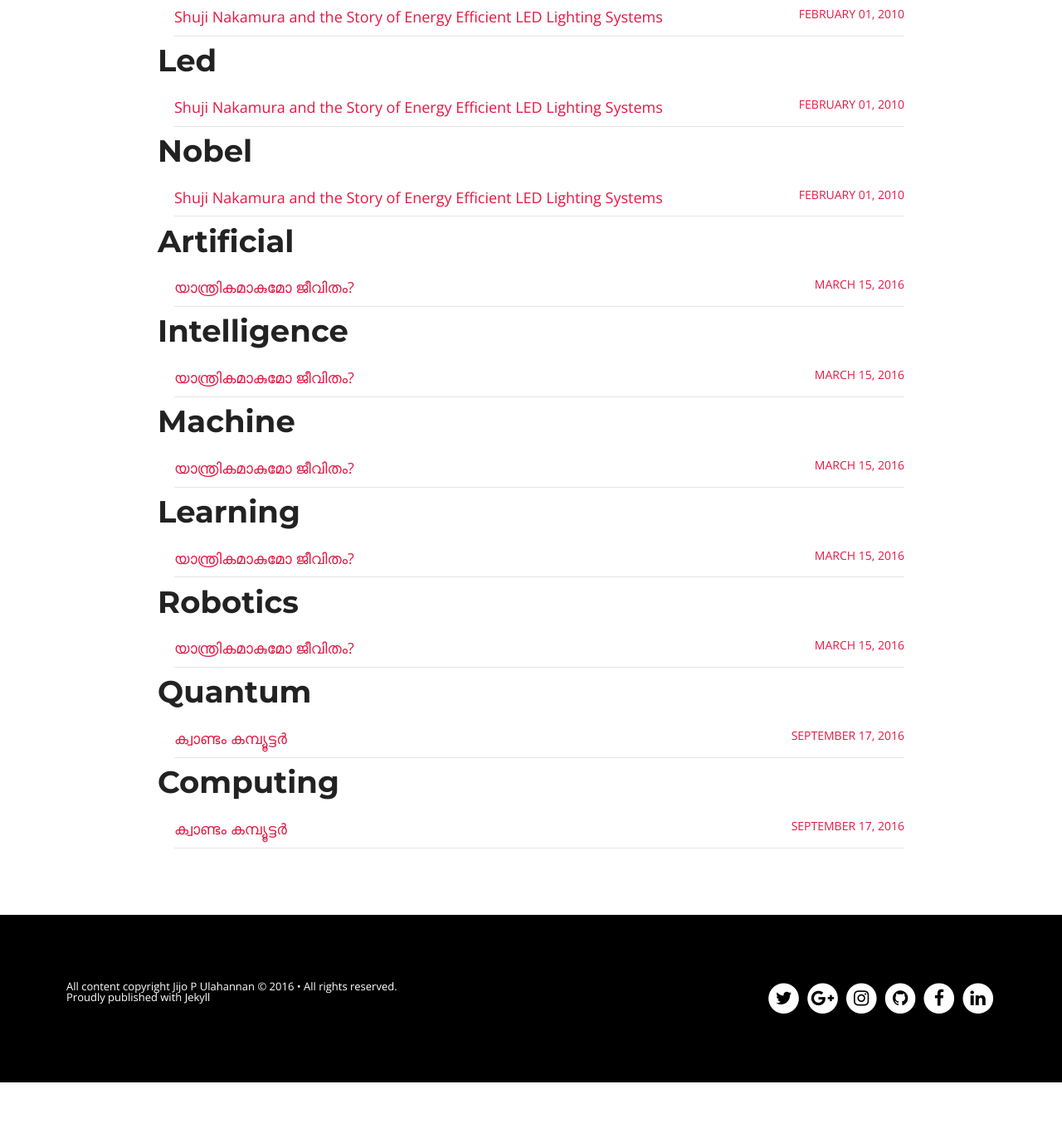
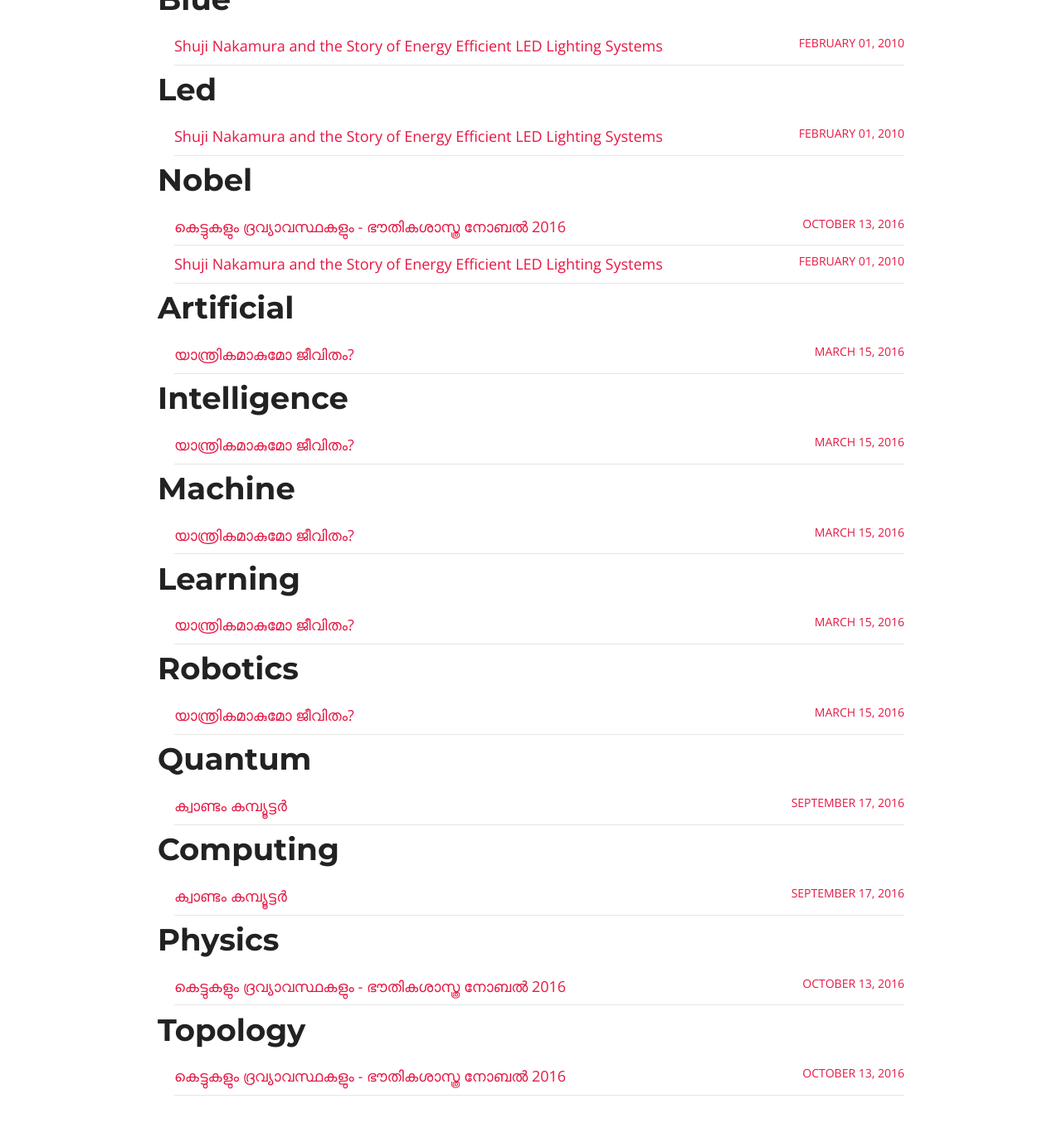
Before and after one commit to nishad/jijopu.github.io, a Jekyll site: the page built from tags.html, in a window 1280 px wide and 1400 px high, scrolled down 485 px. Shown: the top 1360 px of the window at 83% size. Built offline with Jekyll 4.4.1, drawn with Linux system fonts in a browser that asks for light colours; nearby versions of some CDN libraries; before the commit the page ends 1790 px from its top, so only the background shows below that.

Commit message:
final edit1

```diff
--- a/_posts/2016-10-13-matter.md
+++ b/_posts/2016-10-13-matter.md
@@ -1,11 +1,19 @@
 ---
 layout: post
 published: true
-mathjax: true
+title: "കെട്ടുകളും ദ്രവ്യാവസ്ഥകളും - ഭൗതികശാസ്ത്ര നോബൽ 2016"
+tags: Physics Topology Nobel
+categories:
+  - Physics
+  - Nobel Prize
+permalink: nobel
+description: ""
+headline: ""
+modified: '2016-10-13'
+imagefeature: "nobel/vortex.gif"
+mathjax: false
 featured: true
 comments: true
-title: Physics Nobel Prize 2016
-modified: '2016-10-13'
 ---
 
 >അത്യാവശ്യമായി ഒരു അയ തൂക്കാനായി ഒരു മുഴം പഴയ കയർ തപ്പിയെടുക്കുമ്പോഴോ, പാട്ട്  കേൾക്കാൻ ഒരു ഈയർഫോൺ തപ്പിയെടുക്കുമ്പോഴോ ഒക്കെ ഒരു ശല്യമായി  കടന്ന് വരുന്ന ഒന്നാണ് കെട്ടുപിണയുക എന്നത്!
```
Also changed, not shown: other parts of _posts/2016-10-13-matter.md (+2 -2 lines).
